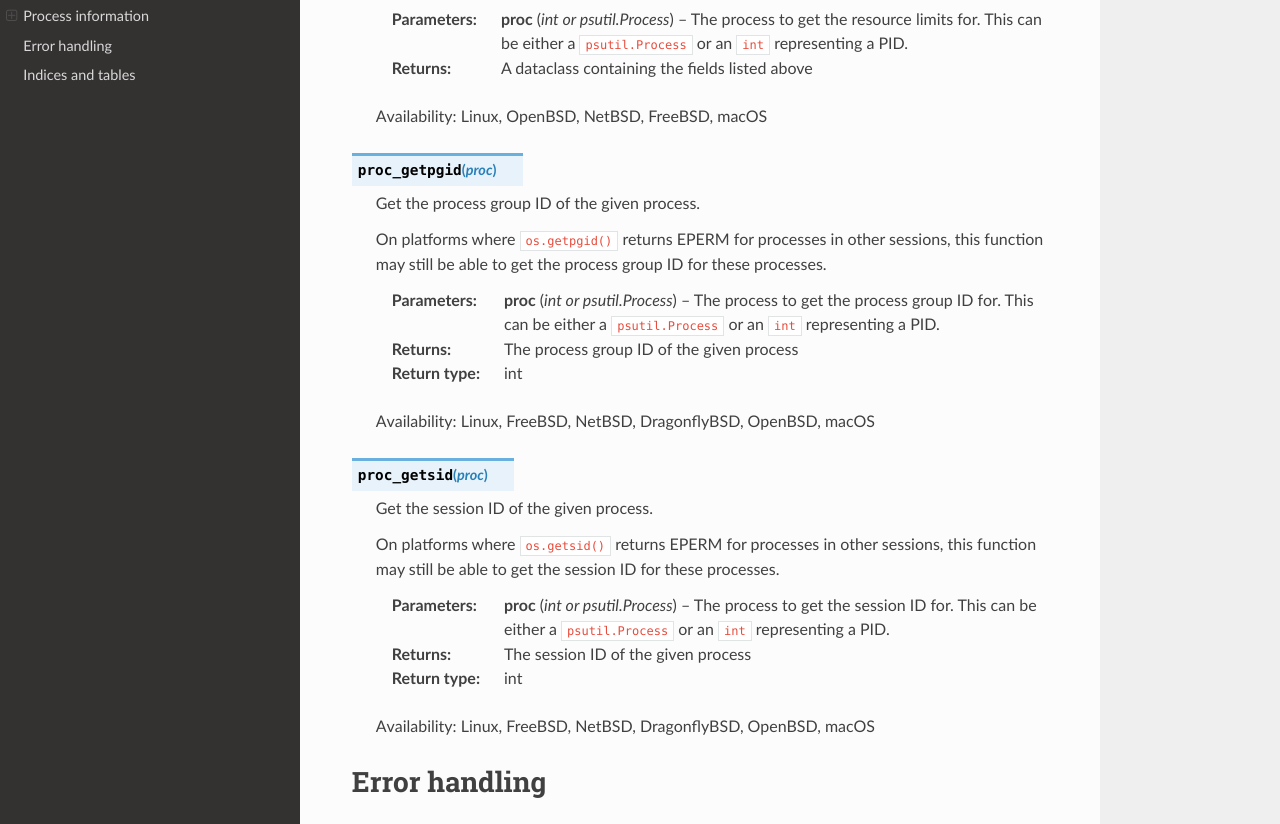
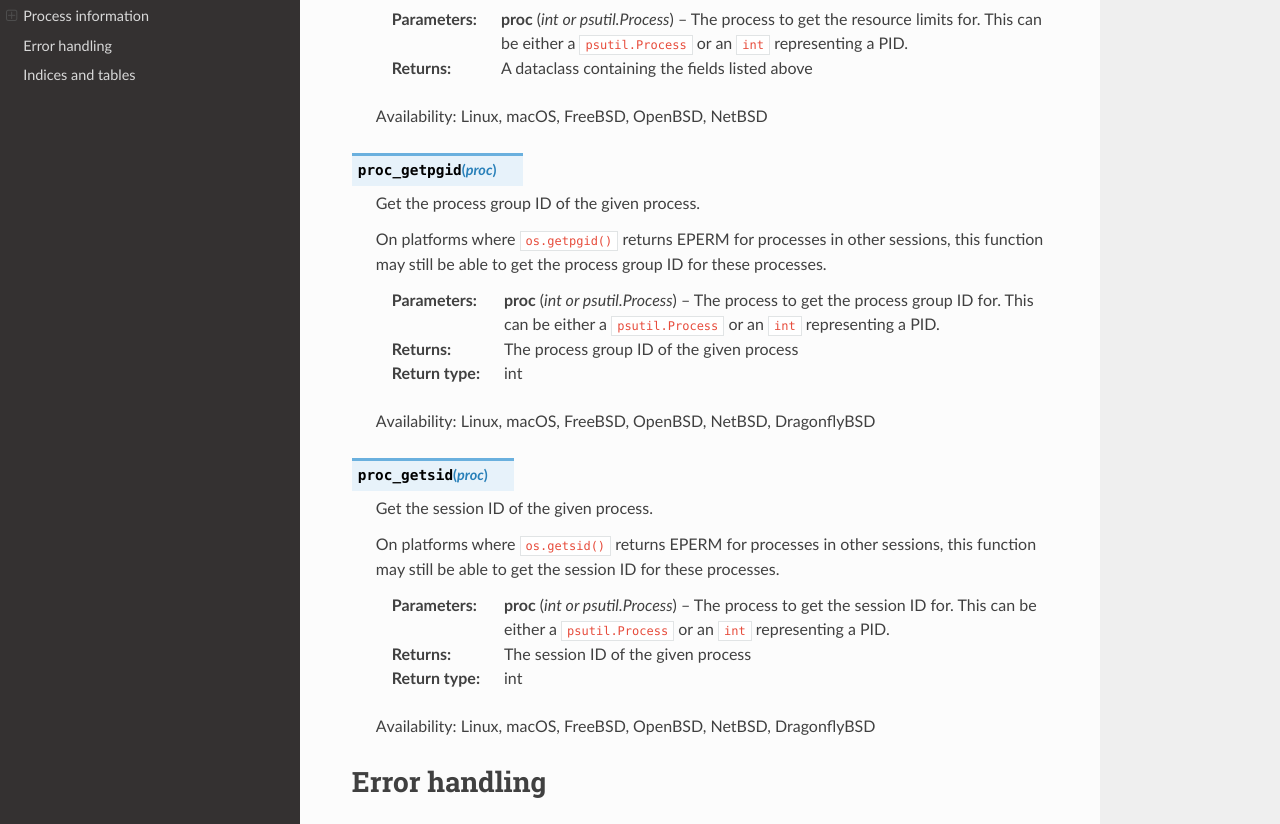
Before and after one commit to cptpcrd/psutil-extra, a Sphinx documentation site: the page built from docs/index.rst, in a window 1280 px wide and 1400 px high, scrolled down 3404 px. Shown: the part 151-975 px from the top of the window. Built offline with Sphinx 7.4.7 and the Read the Docs theme 2.0.0, drawn with Linux system fonts in a browser that asks for light colours; some of the changed text lies outside the part shown.

```diff
--- a/docs/index.rst
+++ b/docs/index.rst
@@ -108,7 +108,7 @@ instance or an ``int`` representing a process ID.
        A list of the given process's current supplementary groups.
    :rtype: list[int]
 
-   Availability: Linux, FreeBSD, DragonflyBSD, macOS, NetBSD, Solaris, OpenBSD
+   Availability: Linux, macOS, FreeBSD, OpenBSD, NetBSD, DragonflyBSD, Solaris
 
 
 .. py:function:: proc_rlimit(proc, resource, new_limits=None)
@@ -187,7 +187,7 @@ instance or an ``int`` representing a process ID.
    :type proc: int or psutil.Process
    :returns: A dataclass containing the fields listed above
 
-   Availability: Linux, OpenBSD, NetBSD, FreeBSD, macOS
+   Availability: Linux, macOS, FreeBSD, OpenBSD, NetBSD
 
 
 .. py:function:: proc_getpgid(proc)
@@ -204,7 +204,7 @@ instance or an ``int`` representing a process ID.
    :returns: The process group ID of the given process
    :rtype: int
 
-   Availability: Linux, FreeBSD, NetBSD, DragonflyBSD, OpenBSD, macOS
+   Availability: Linux, macOS, FreeBSD, OpenBSD, NetBSD, DragonflyBSD
 
 
 .. py:function:: proc_getsid(proc)
@@ -221,7 +221,7 @@ instance or an ``int`` representing a process ID.
    :returns: The session ID of the given process
    :rtype: int
 
-   Availability: Linux, FreeBSD, NetBSD, DragonflyBSD, OpenBSD, macOS
+   Availability: Linux, macOS, FreeBSD, OpenBSD, NetBSD, DragonflyBSD
 
 
 Error handling
--- a/psutil_extra/__init__.py
+++ b/psutil_extra/__init__.py
@@ -106,7 +106,7 @@ if sys.platform.startswith(("linux", "freebsd")):
 
 
 if sys.platform.startswith(
-    ("linux", "freebsd", "dragonfly", "darwin", "netbsd", "openbsd", "solaris")
+    ("linux", "darwin", "freebsd", "openbsd", "netbsd", "dragonfly", "solaris")
 ):
 
     def proc_getgroups(proc: Union[int, psutil.Process]) -> List[int]:
@@ -207,7 +207,7 @@ if sys.platform.startswith(("linux", "freebsd", "netbsd", "dragonfly")):
             raise psutil.AccessDenied(pid)
 
 
-if sys.platform.startswith(("linux", "freebsd", "openbsd", "netbsd", "darwin")):
+if sys.platform.startswith(("linux", "darwin", "freebsd", "openbsd", "netbsd")):
 
     def proc_get_sigmasks(  # pytype: disable=attribute-error,invalid-annotation
         proc: Union[int, psutil.Process]
@@ -243,7 +243,7 @@ if sys.platform.startswith(("linux", "freebsd", "openbsd", "netbsd", "darwin")):
 
 
 if sys.platform.startswith(
-    ("linux", "freebsd", "netbsd", "openbsd", "dragonfly", "darwin", "solaris")
+    ("linux", "darwin", "freebsd", "openbsd", "netbsd", "dragonfly", "solaris")
 ):
 
     def proc_getpgid(proc: Union[int, psutil.Process]) -> int:
```
Also changed, not shown: 2 other files.
